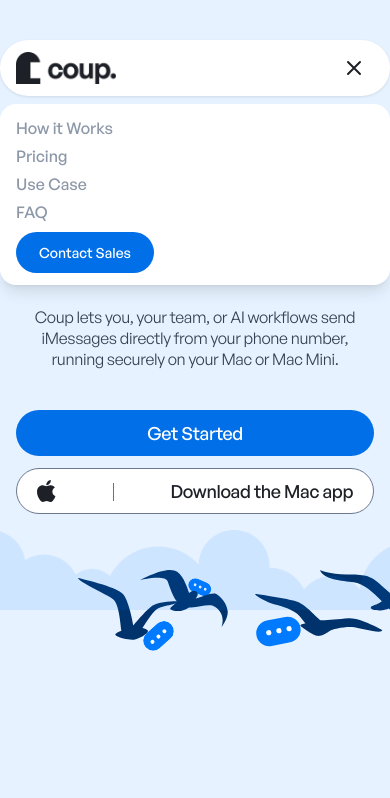
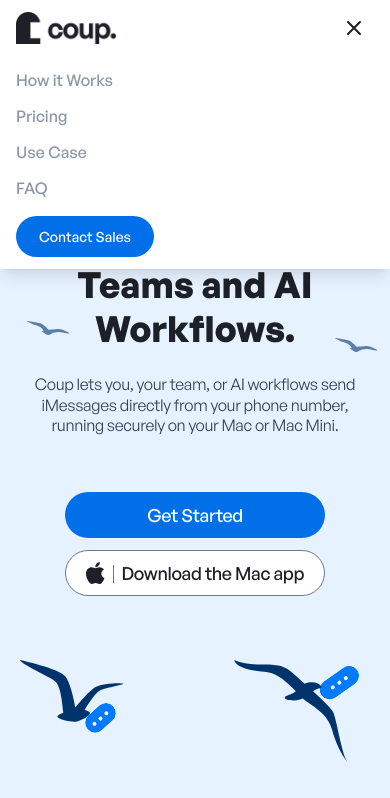
Before and after one commit to Madhavkabra/test-task, a Next.js app: page / in a window 390 px wide. Both pictures are taken after a click on the button "Toggle menu". Shown: the top 798 px of the page. Built offline with nearby package versions, Linux system fonts and the light colour scheme.

Commit message:
Fix spacing and responsiveness

```diff
--- a/app/components/Header.tsx
+++ b/app/components/Header.tsx
@@ -8,8 +8,8 @@
   const [isMobileMenuOpen, setIsMobileMenuOpen] = useState(false);
 
   return (
-    <header className="relative z-10 flex justify-center pt-10">
-      <nav className="flex items-center justify-between py-2 px-4 md:p-5 md:pl-6 w-full max-w-[1200px] md:h-[81px] bg-white rounded-[200px] shadow-header relative">
+    <header className="relative z-60 flex justify-center md:pt-10">
+      <nav className="flex items-center justify-between py-2 px-4 md:p-5 md:pl-6 w-full max-w-[1200px] md:h-[81px] bg-white md:rounded-[200px] shadow-header relative">
         {/* Logo */}
         <Link href="/" className="flex items-center cursor-pointer">
           <Image src={logo} alt="Logo" width={100} height={100} />
@@ -86,8 +86,8 @@
 
       {/* Mobile Menu */}
       {isMobileMenuOpen && (
-        <div className="md:hidden absolute top-full left-0 right-0 mt-2 bg-white rounded-2xl shadow-lg pt-4 pb-3 px-4 animate-slide-in-top z-50">
-          <div className="flex flex-col gap-3">
+        <div className="md:hidden absolute top-full left-0 right-0 bg-white shadow-lg pt-4 pb-3 px-4 animate-slide-in-top">
+          <div className="flex flex-col gap-5">
             <Link
               href="#how-it-works"
               className="font-medium text-base leading-none cursor-pointer font-sans text-nav-text"
--- a/app/components/Hero.tsx
+++ b/app/components/Hero.tsx
@@ -27,7 +27,7 @@
 
       <Header />
 
-      <div className="max-w-4xl mx-auto text-center p-4 md:p-8 lg:p-16 lg:pb-[54px] flex flex-col gap-6">
+      <div className="max-w-4xl mx-auto text-center p-4 py-16 md:p-8 lg:p-16 lg:pb-[54px] flex flex-col gap-6">
         <FeatureBadge />
         <HeroHeading />
         <HeroDescription />
--- a/app/components/Hero/FeatureBadge.tsx
+++ b/app/components/Hero/FeatureBadge.tsx
@@ -1,6 +1,6 @@
 export default function FeatureBadge() {
   return (
-    <div className="w-[265px] m-auto inline-flex items-center bg-white justify-between px-2 py-1 rounded-full">
+    <div className="w-[265px] m-auto inline-flex items-center bg-white justify-between px-2 pt-1 pb-[5px] rounded-full">
       <div className="flex items-center justify-center h-[17px] w-8 px-1 gap-[3.32px] bg-blue-500 p-1 rounded-full">
         <div className="size-1 bg-white rounded-full"></div>
         <div className="size-1 bg-white rounded-full"></div>
--- a/app/components/Hero/HeroBirds.tsx
+++ b/app/components/Hero/HeroBirds.tsx
@@ -1,25 +1,22 @@
 import BirdIcon from "@/app/assets/icons/BirdIcon";
-import FlyingBird_1 from "@/app/assets/icons/FlyingBird_1";
-import FlyingBird_2 from "@/app/assets/icons/FlyingBird_2";
 import FlyingBird_3 from "@/app/assets/icons/FlyingBird_3";
-import FlyingBird_4 from "@/app/assets/icons/FlyingBird_4";
 
 export default function HeroBirds() {
   return (
-    <div className="absolute inset-0 pointer-events-none z-5 max-lg:hidden">
+    <div className="absolute inset-0 pointer-events-none z-5">
       {/* Upper left birds without speech bubbles */}
-      <div className="absolute top-[30%] left-[16%] opacity-60 animate-fly-from-bottom duration-200">
+      <div className="absolute top-[20%] left-[5%] md:left-[16%] opacity-60 animate-fly-from-bottom duration-200">
         <BirdIcon />
       </div>
-      <div className="absolute top-[34%] left-[28%] opacity-60 animate-fly-from-bottom duration-200">
+      <div className="absolute top-[38%] left-[7%] md:top-[34%] md:left-[28%] opacity-60 animate-fly-from-bottom duration-200">
         <BirdIcon />
       </div>
 
       {/* Upper right birds without speech bubbles */}
-      <div className="absolute top-[31%] left-[75%] opacity-60 animate-fly-from-bottom duration-200">
+      <div className="absolute top-[22%] left-[85%] md:top-[31%] md:left-[75%] opacity-60 animate-fly-from-bottom duration-200">
         <BirdIcon />
       </div>
-      <div className="absolute top-[48%] left-[77%] opacity-60 animate-fly-from-bottom duration-200">
+      <div className="absolute top-[40%] left-[86%] md:top-[48%] md:left-[77%] opacity-60 animate-fly-from-bottom duration-200">
         <BirdIcon />
       </div>
 
--- a/app/components/Hero/HeroCTAs.tsx
+++ b/app/components/Hero/HeroCTAs.tsx
@@ -3,10 +3,10 @@
 export default function HeroCTAs() {
   return (
     <div className="flex flex-col sm:flex-row items-center justify-center gap-3 sm:gap-4">
-      <button className="bg-primary-color hover:opacity-90 text-white rounded-[50px] font-medium text-lg transition-opacity cursor-pointer flex items-center justify-center w-full sm:max-w-[136px] h-[46px] py-3 px-5 tracking-[-0.02em]">
+      <button className="bg-primary-color hover:opacity-90 text-white rounded-[50px] font-medium text-lg transition-opacity cursor-pointer flex items-center justify-center w-[260px] sm:max-w-[136px] h-[46px] py-3 px-5 tracking-[-0.02em]">
         Get Started
       </button>
-      <button className="bg-white hover:bg-gray-50 text-gray-900 rounded-[50px] border-[0.7px] border-border-button font-medium text-lg transition-colors cursor-pointer flex items-center justify-between w-full sm:max-w-[266px] h-[46px] py-3 px-5 tracking-[-0.02em]">
+      <button className="bg-white hover:bg-gray-50 text-gray-900 rounded-[50px] border-[0.7px] border-border-button font-medium text-lg transition-colors cursor-pointer flex items-center justify-between w-[260px] sm:max-w-[266px] h-[46px] py-3 px-5 tracking-[-0.02em]">
         <AppleLogo />
         <div className="w-[1px] h-[18px] self-end bg-gray-500" />
         <span>Download the Mac app</span>
--- a/app/components/Hero/HeroClouds.tsx
+++ b/app/components/Hero/HeroClouds.tsx
@@ -9,26 +9,27 @@
 export default function HeroClouds() {
   return (
     <div className="relative">
-      <div className="absolute top-[60%] left-[20%]">
+      <div className="absolute top-[0%] left-[5%] md:top-[60%] md:left-[20%]">
         <FlyingBird_1 />
       </div>
-      <div className="absolute top-[50%] left-[36%]">
+      <div className="absolute top-[25%] left-[30%] md:top-[50%] md:left-[36%] max-md:hidden">
         <FlyingBird_2 />
       </div>
-      <div className="absolute top-[80%] left-[65%]">
+      <div className="absolute top-[50%] left-[60%] md:top-[80%] md:left-[65%] max-md:hidden">
         <FlyingBird_3 />
       </div>
-      <div className="absolute top-[50%] left-[82%]">
+      <div className="absolute top-[90%] left-[60%] md:top-[50%] md:left-[82%]">
         <FlyingBird_4 />
       </div>
       <Image
-        className="w-full h-full object-cover object-bottom opacity-10"
         src={cloud1}
         alt="Cloud"
         width={1920}
         height={544}
+        className="max-md:hidden w-full h-full object-cover object-bottom opacity-10"
         priority
       />
+
       <ScrollIndicator />
     </div>
   );
--- a/app/components/Hero/HeroDescription.tsx
+++ b/app/components/Hero/HeroDescription.tsx
@@ -1,6 +1,6 @@
 export default function HeroDescription() {
   return (
-    <p className="mb-4 md:mb-10 max-w-xl mx-auto font-sans font-normal text-base md:text-[18px] leading-[130%] tracking-[-0.02em] text-center text-gray-700">
+    <p className="mb-8 md:mb-6 max-w-xl mx-auto font-sans font-normal text-base md:text-[18px] leading-[130%] tracking-[-0.02em] text-center text-gray-700">
       Coup lets you, your team, or AI workflows send iMessages directly from
       your phone number, running securely on your Mac or Mac Mini.
     </p>
--- a/app/components/Hero/HeroHeading.tsx
+++ b/app/components/Hero/HeroHeading.tsx
@@ -1,6 +1,6 @@
 export default function HeroHeading() {
   return (
-    <h1 className="transition-all duration-1000 delay-500 text-center font-sans font-bold md:text-[64px] text-[32px] leading-[120%] tracking-[-0.02em] md:w-[720px]">
+    <h1 className="transition-all duration-1000 delay-500 text-center font-sans font-bold md:text-[64px] text-[36px] leading-[120%] md:tracking-[-0.02em] md:w-[720px]">
       <span className="text-primary-color">iMessage </span>
       <span className="text-gray-900">
         {" "}
```
